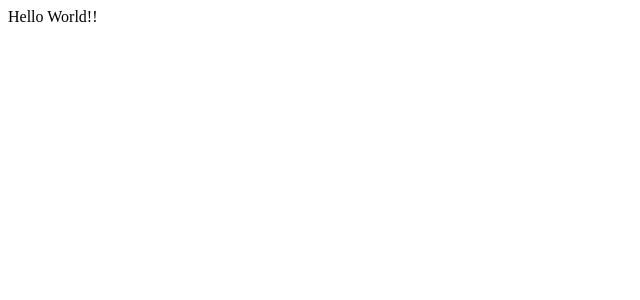
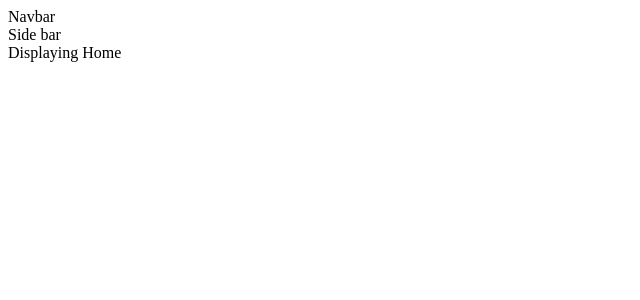
Before and after one commit to Vorpalwolf33/e-commerce, a React (Create React App) app in the folder client/: page / in a window 1280 px wide. Shown: the top 300 px of the page, without its empty margins (0-640 px from the left). Built offline with nearby package versions, Linux system fonts and the light colour scheme.

Commit message:
Added the basic structure for the react app with provision for styling

```diff
--- a/client/src/App.js
+++ b/client/src/App.js
@@ -1,9 +1,18 @@
 import React from 'react';
+import {BrowserRouter, Switch, Route, Link} from 'react-router-dom';
+
+import Home from './components/home/home';
+import Modal from './components/common/modal';
 
 function App() {
   return (
     <div className="App">
-      Hello World!!
+      <Modal />
+      <BrowserRouter>
+        <Switch>
+          <Route path="/" component={Home}/>
+        </Switch>
+      </BrowserRouter>
     </div>
   );
 }
--- /dev/null
+++ b/client/src/components/common/modal.js
@@ -0,0 +1,9 @@
+import React from 'react';
+
+export default (props) => {
+    return (
+        <div className="modal">
+
+        </div>
+    )
+}
--- /dev/null
+++ b/client/src/components/common/navbar.js
@@ -0,0 +1,10 @@
+import React from 'react';
+import '../../styles/navbar.css';
+
+export default (props) => {
+    return(
+        <div>
+            Navbar
+        </div>
+    )
+}
--- /dev/null
+++ b/client/src/components/common/sidebar.js
@@ -0,0 +1,10 @@
+import React from 'react';
+import '../../styles/sidebar.css';
+
+export default (props) => {
+    return (
+        <div>
+            Side bar
+        </div>
+    )
+}
--- /dev/null
+++ b/client/src/components/home/home.js
@@ -0,0 +1,22 @@
+import React from 'react';
+import Sidebar from '../common/sidebar';
+import Navbar from '../common/navbar';
+
+export default class Home extends React.Component{
+    constructor( props ) {
+        super( props );
+        this.state = {
+
+        }
+    }
+
+    render() {
+        return (
+            <div className="home">
+                <Navbar />
+                <Sidebar />
+                Displaying Home
+            </div>
+        )
+    }
+}
```
Also changed, not shown: client/package.json (+6 -1 lines), client/src/components/common/dashboardSidebar.js (added, +10 -0 lines), client/src/styles/dashboardSidebar.css (added), client/src/styles/navbar.css (added), client/src/styles/sidebar.css (added), 1 other file (tests, documents, lock files or other folders).
